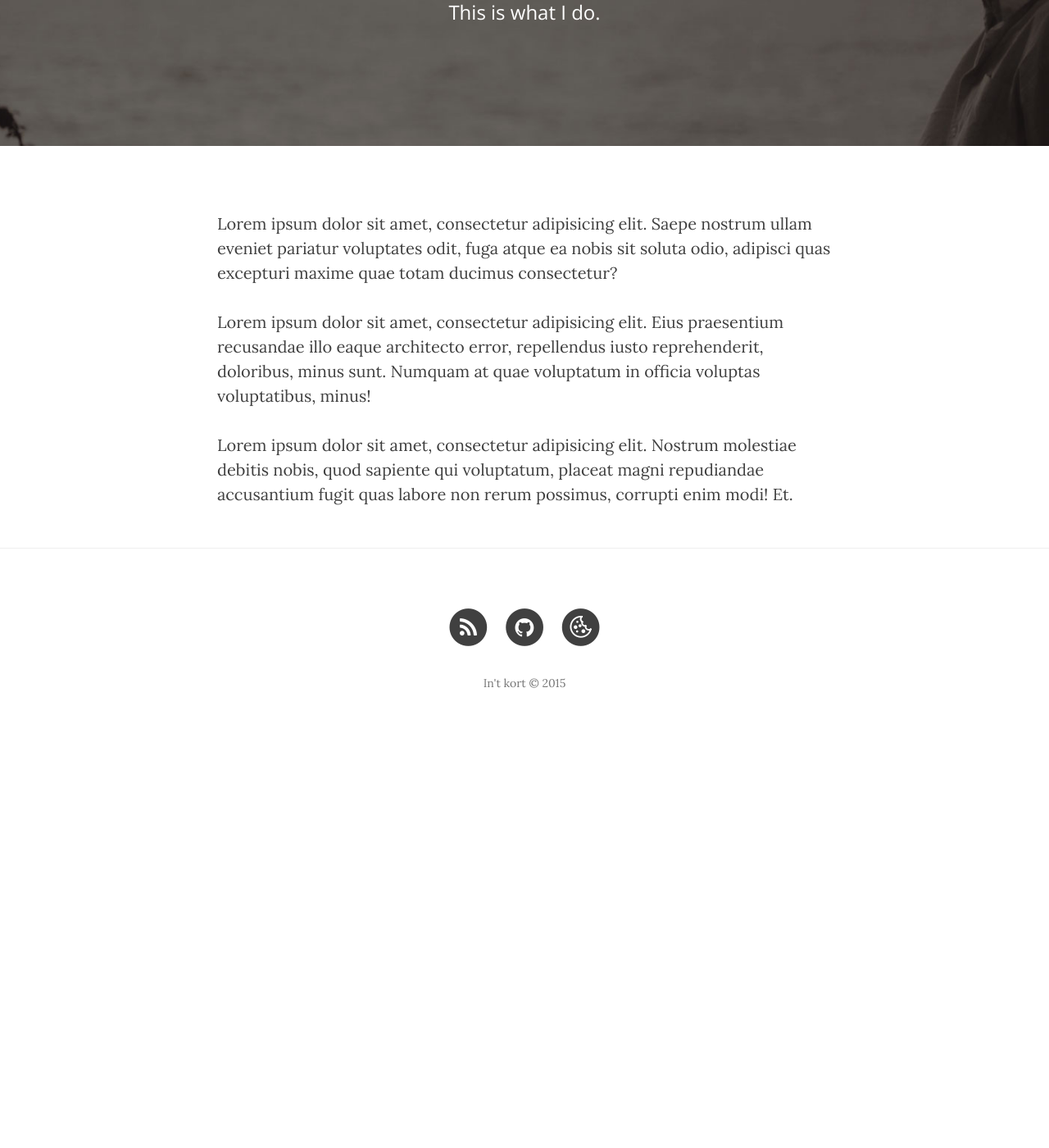
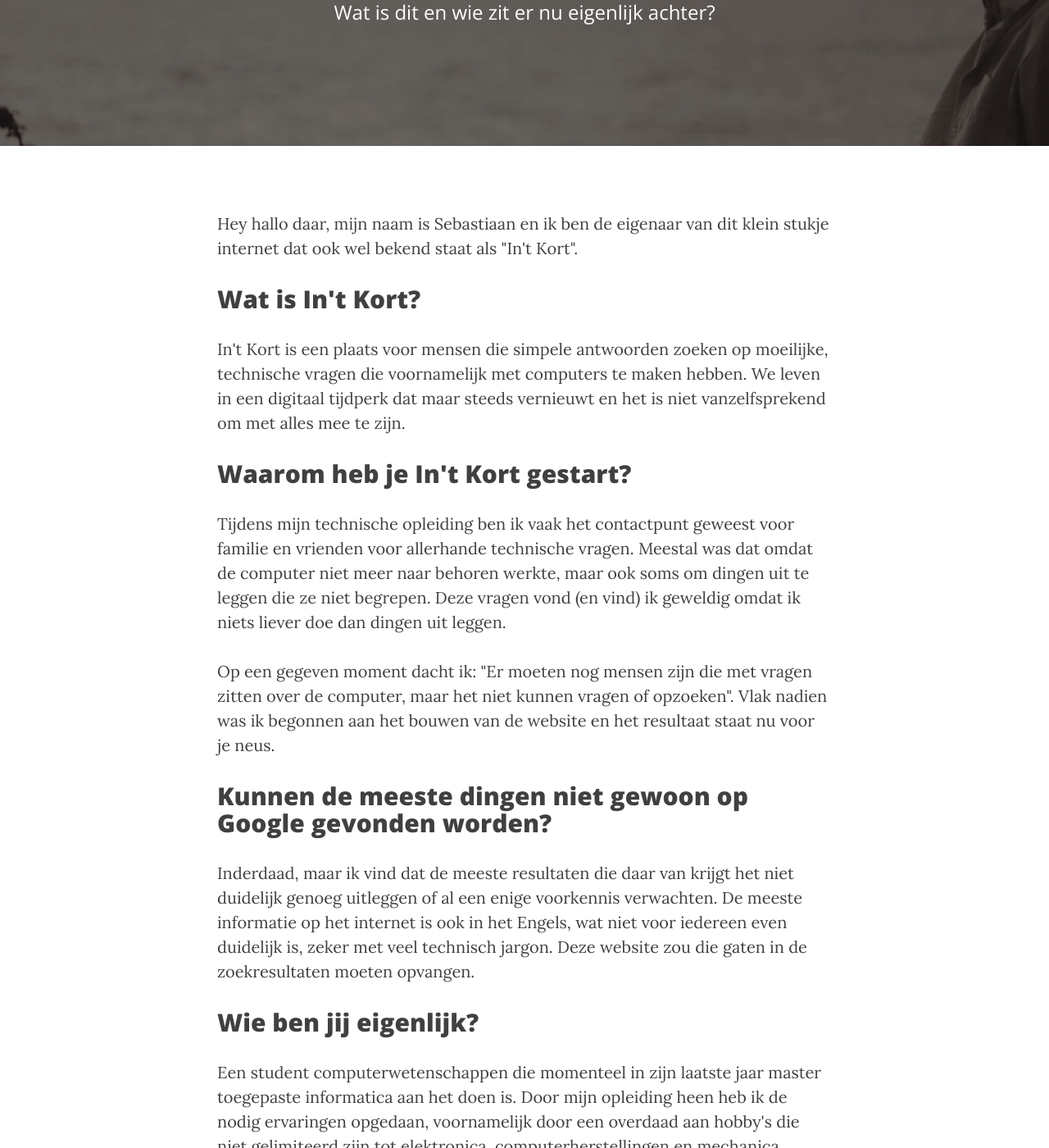
Before and after one commit to intkort/intkort.github.io, a Jekyll site: the page built from over.html, in a window 1280 px wide and 1400 px high, scrolled down 270 px. Shown: the whole window at 82% size. Built offline with Jekyll 4.4.1, drawn with Linux system fonts in a browser that asks for light colours; nearby versions of some CDN libraries; some web fonts are replaced; before the commit the page ends 1179 px from its top, so only the background shows below that; some of the changed text lies outside the part shown.

Commit message:
Update over.html

```diff
--- a/over.html
+++ b/over.html
@@ -1,12 +1,23 @@
 ---
 layout: page
-title: "Over"
-description: "This is what I do."
+title: "Ove"
+description: "Wat is dit en wie zit er nu eigenlijk achter?"
 header-img: "img/about-bg.jpg"
 ---
+<p>Hey hallo daar, mijn naam is Sebastiaan en ik ben de eigenaar van dit klein stukje internet dat ook wel bekend staat als "In't Kort".</p>
 
-<p>Lorem ipsum dolor sit amet, consectetur adipisicing elit. Saepe nostrum ullam eveniet pariatur voluptates odit, fuga atque ea nobis sit soluta odio, adipisci quas excepturi maxime quae totam ducimus consectetur?</p>
+<h2>Wat is In't Kort?</h2>
+<p>In't Kort is een plaats voor mensen die simpele antwoorden zoeken op moeilijke, technische vragen die voornamelijk met computers te maken hebben. We leven in een digitaal tijdperk dat maar steeds vernieuwt en het is niet vanzelfsprekend om met alles mee te zijn.</p>
 
-<p>Lorem ipsum dolor sit amet, consectetur adipisicing elit. Eius praesentium recusandae illo eaque architecto error, repellendus iusto reprehenderit, doloribus, minus sunt. Numquam at quae voluptatum in officia voluptas voluptatibus, minus!</p>
+<h2>Waarom heb je In't Kort gestart?</h2>
+<p>Tijdens mijn technische opleiding ben ik vaak het contactpunt geweest voor familie en vrienden voor allerhande technische vragen. Meestal was dat omdat de computer niet meer naar behoren werkte, maar ook soms om dingen uit te leggen die ze niet begrepen. Deze vragen vond (en vind) ik geweldig omdat ik niets liever doe dan dingen uit leggen.</p>
+<p>Op een gegeven moment dacht ik: "Er moeten nog mensen zijn die met vragen zitten over de computer, maar het niet kunnen vragen of opzoeken". Vlak nadien was ik begonnen aan het bouwen van de website en het resultaat staat nu voor je neus.</p>
 
-<p>Lorem ipsum dolor sit amet, consectetur adipisicing elit. Nostrum molestiae debitis nobis, quod sapiente qui voluptatum, placeat magni repudiandae accusantium fugit quas labore non rerum possimus, corrupti enim modi! Et.</p>
+<h2>Kunnen de meeste dingen niet gewoon op Google gevonden worden?</h2>
+<p>Inderdaad, maar ik vind dat de meeste resultaten die daar van krijgt het niet duidelijk genoeg uitleggen of al een enige voorkennis verwachten. De meeste informatie op het internet is ook in het Engels, wat niet voor iedereen even duidelijk is, zeker met veel technisch jargon. Deze website zou die gaten in de zoekresultaten moeten opvangen.</p>
+
+<h2>Wie ben jij eigenlijk?</h2>
+<p>Een student computerwetenschappen die momenteel in zijn laatste jaar master toegepaste informatica aan het doen is. Door mijn opleiding heen heb ik de nodig ervaringen opgedaan, voornamelijk door een overdaad aan hobby's die niet gelimiteerd zijn tot elektronica, computerherstellingen en mechanica.</p>
+
+<h2>Ik heb een vraag die hier nog niet staat</h2>
+<p>Stuur een mailtje naar <a href="mailto:intkortuitgelegd@gmail.com">intkortuitgelegd@gmail.com</a> en ik beantwoord graag je vraag! Indien het een interessante is, maak ik er misschien een post van of zelfs een filmpje.</p>
```
